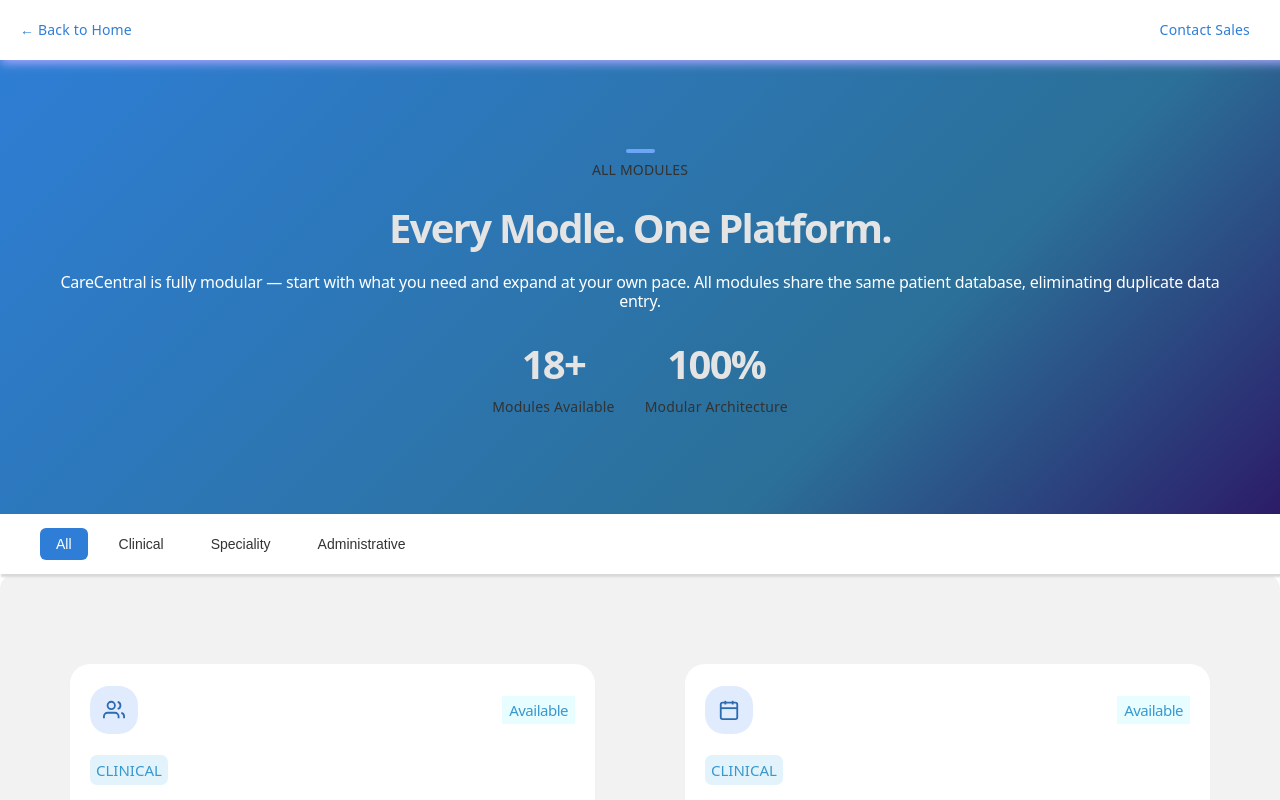
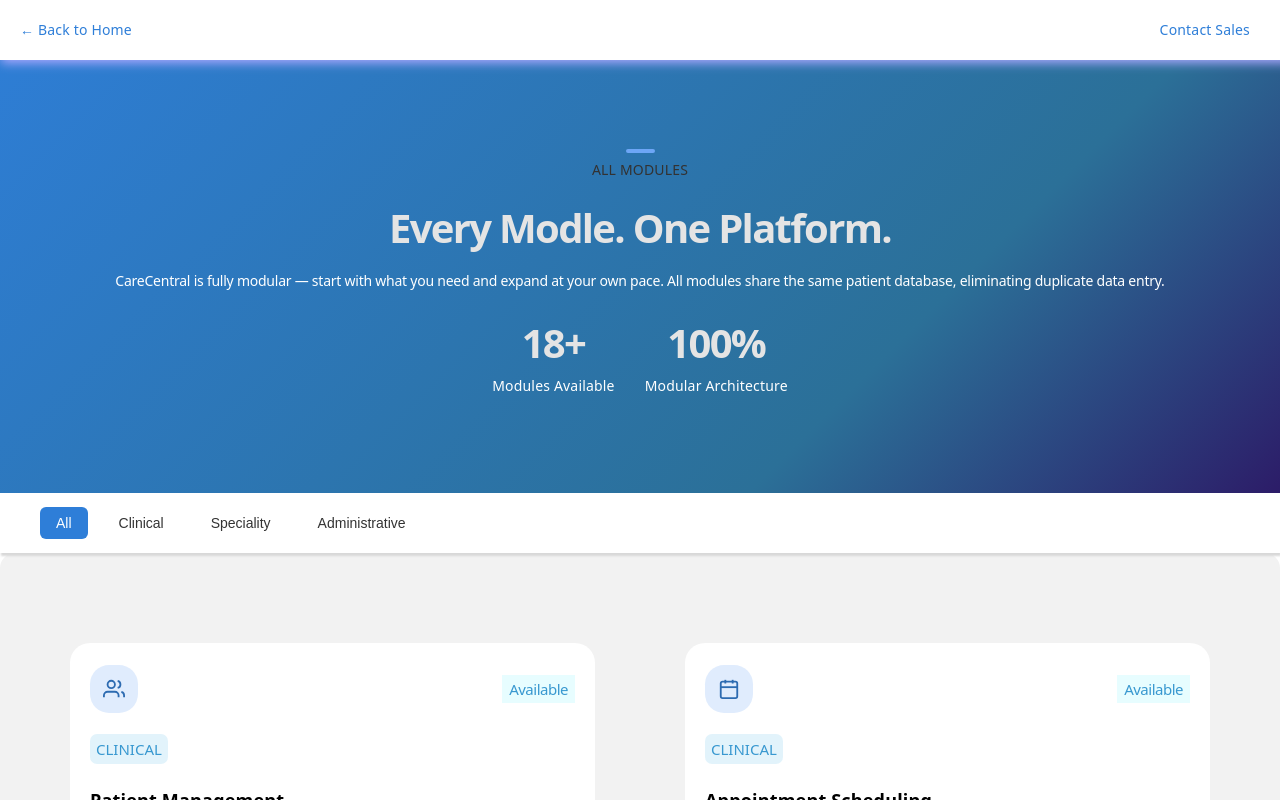
Before and after one commit to Etsub-tech/Derash-CareCenteral, a React (Vite) app: page /more-modules in a window 1280 px wide. Shown: the top 800 px of the page. Built offline with nearby package versions, Linux system fonts and the light colour scheme.

Commit message:
edited the module page

```diff
--- a/src/more-module.css
+++ b/src/more-module.css
@@ -48,7 +48,7 @@
     font-weight: bold;
 }
 
-.module-hero h2{
+.module-hero h2 .module-hero h3{
     font-size: 16px;
     color: white;
     font-weight: normal;
@@ -70,6 +70,7 @@
 
 .num h3{
     margin-top:-15px;
+    color: white;
 }
 
 .buttons{
```
